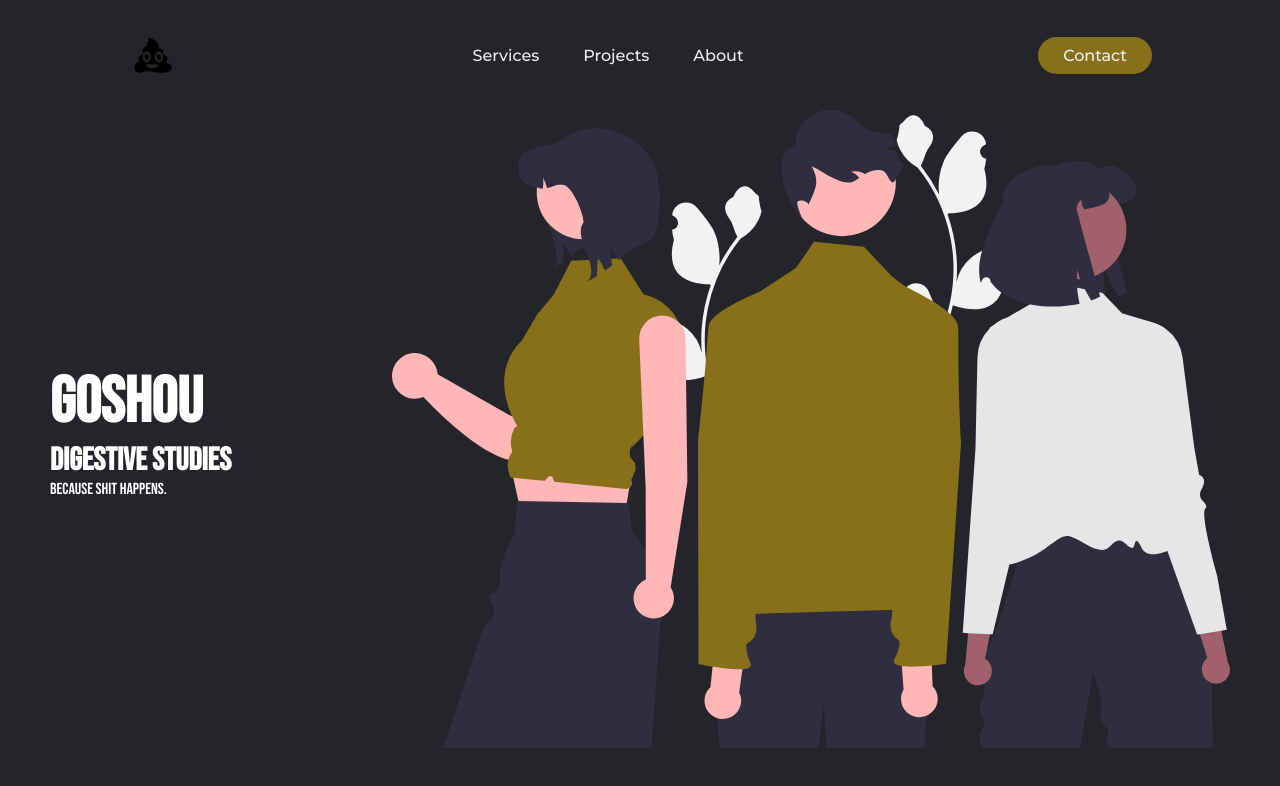
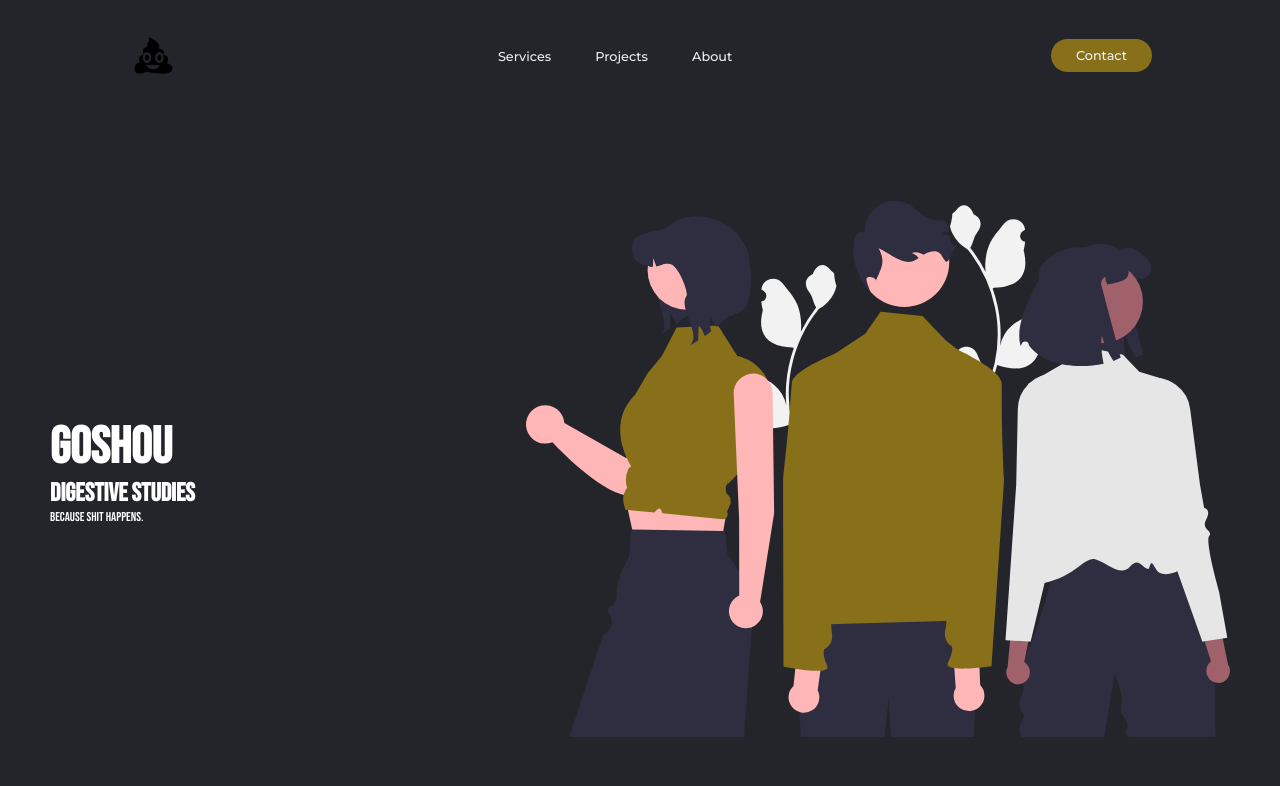
Before and after one commit to VitorAMSacco/goshou, a plain HTML site: page index.html in a window 1280 px wide. Drawn offline with Linux system fonts and the light colour scheme.

Commit message:
Resolution fix test #01

```diff
--- a/index.html
+++ b/index.html
@@ -5,7 +5,7 @@
     <title>Goshou</title>
     <link rel="icon" type="image/x-icon" href="imagens/coco.ico">
     <meta name="description" content="">
-    <meta name="viewport" content="width=device-width, initial scale=1">
+    <meta name="viewport" content="width=device-width, initial scale=1.0">
     <link rel="stylesheet" href="style.css">
     <div class="aside"></div>
     <link rel="preconnect" href="https://fonts.googleapis.com">
@@ -29,10 +29,6 @@
       </nav>
       <a class="cta" href="#"><button>Contact</button></a>
     </header>
-
-
-
-
     <div class="main">
       <div class="main__container">
         <div class="main__content">
@@ -41,7 +37,7 @@
           <p>Because shit happens.</p>
         </div>
           <div class="main__img--container">
-          <img src="imagens/people.svg" alt="pic" id="main__img">
+          <img src="imagens/people.svg" alt="pic" id="main__img" style="width:55vw">
           </div>
       </div>
     </div>
--- a/style.css
+++ b/style.css
@@ -1,4 +1,5 @@
 @import url('https://fonts.googleapis.com/css2?family=Montserrat:wght@500&display=swap');
+
 
 html{
 
@@ -15,14 +16,13 @@ html{
 li, a, button{
   font-family:"Montserrat", sans-serif;
   font-weight: 500;
-  font-size: 100%;
+  font-size: 1vw;
   color: #edf0f1;
   text-decoration: none;
 }
 
 
 header {
-
   display: flex;
   justify-content: space-between;
   align-items: center;
@@ -30,7 +30,7 @@ header {
   }
 
 .logo{
-  width: 50px;
+  width: 4vw;
   cursor: pointer;
 }
 
@@ -75,41 +75,41 @@ button:hover{
 
 .main{
 
-  background-color: #8294ee
+  background-color: #24252A
 }
 
 .main__container {
-
   display: grid;
   grid-template-columns: 1fr 1fr;
   align-items: center;
   justify-self: center;
-  margin: 0 auto;
-  height: 90%;
+  height: 90vh;
   background-color: #24252A;
   z-index: 1;
-  width: 100%;
-  max-width: 3000px;
+  width: 100vw;
+  max-width: 100%;
   padding: 0 50px;
 }
 
 
+
+
 .main__content h1{
-  font-size: 400%;
+  font-size: 4vw;
   font-family: 'Bebas Neue', sans-serif;
   color: white;
 }
 
 .main__content h2{
 
-  font-size: 200%;
+  font-size: 2vw;
   font-family: 'Bebas Neue', sans-serif;
   color: white;
 }
 
 .main__content p{
 
-  font-size: 100%;
+  font-size: 1vw;
   font-family: 'Bebas Neue', sans-serif;
   color: white;
   transition: color 0.5s ease;
```
Lines whose indentation alone changed are shown as unchanged.
